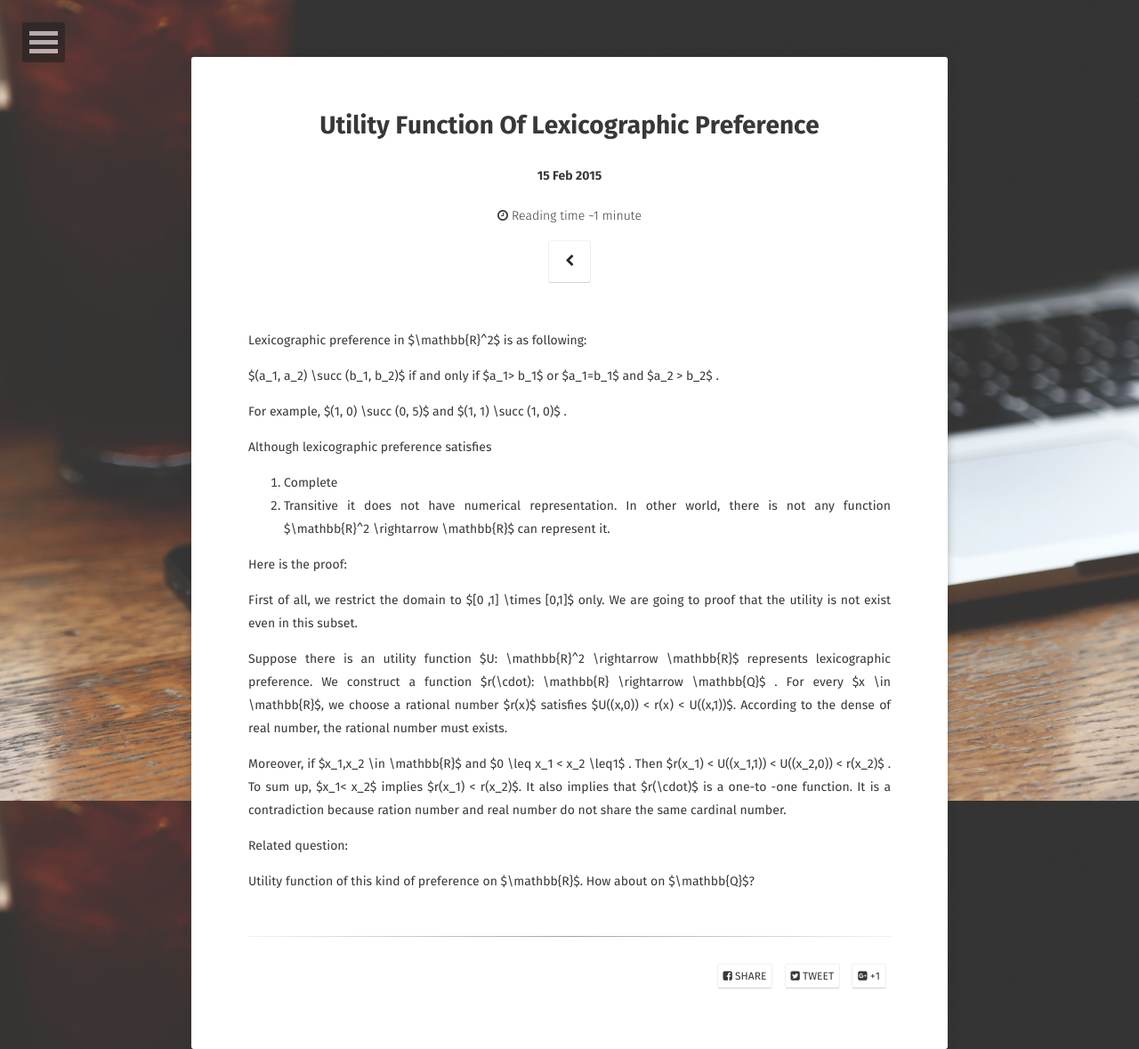
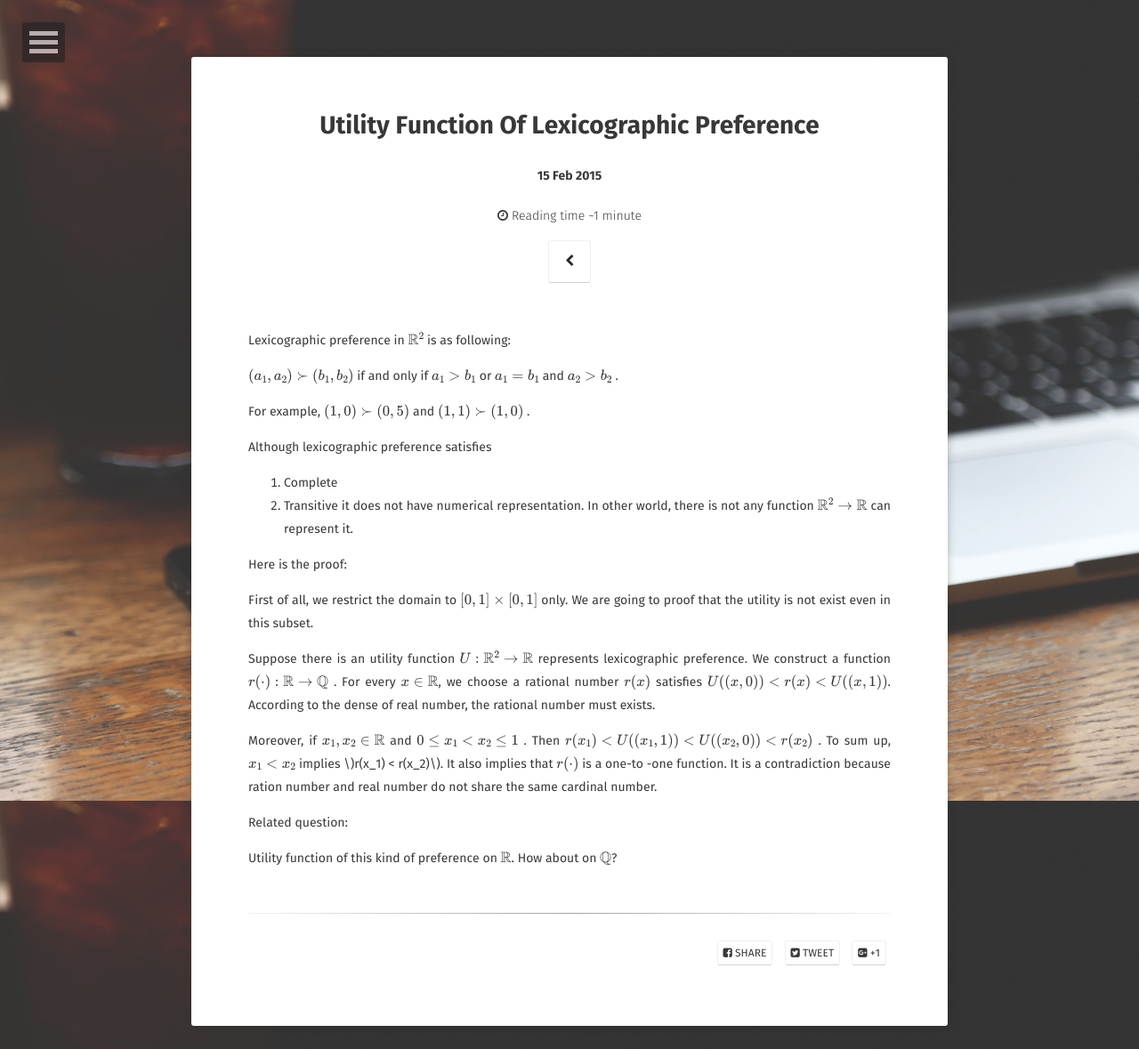
Before and after one commit to SungLinHsieh/sunglinhsieh.github.io, a Jekyll site: the page built from _posts/2015-02-15-Utility-function-of-lexicographic-preference.md, in a window 1280 px wide. Shown: the whole page at 89% size. Built offline with Jekyll 4.4.1, drawn with Linux system fonts in a browser that asks for light colours; some web fonts are replaced; our own code applies the rules of GitHub Pages for plain Markdown files; formulas are drawn with MathJax 3; comment, search, counter and statistics services are not loaded; after the commit the page ends 1153 px from its top, so only the background shows below that.

Commit message:
edit mathjax

```diff
--- a/_posts/2015-02-15-Utility-function-of-lexicographic-preference.md
+++ b/_posts/2015-02-15-Utility-function-of-lexicographic-preference.md
@@ -1,24 +1,24 @@
-Lexicographic preference in $\mathbb{R}^2$ is as following:
+Lexicographic preference in \\(\mathbb{R}^2\\) is as following:
 
-$(a_1, a_2) \succ (b_1, b_2)$ if and only if $a_1> b_1$  or $a_1=b_1$ and $a_2 > b_2$ .
+\\((a_1, a_2) \succ (b_1, b_2)\\) if and only if \\(a_1> b_1\\)  or \\(a_1=b_1\\) and \\(a_2 > b_2\\) .
 
-For example, $(1, 0) \succ (0, 5)$ and $(1, 1) \succ (1, 0)$ .
+For example, \\((1, 0) \succ (0, 5)\\) and \\((1, 1) \succ (1, 0)\\) .
 
 Although lexicographic preference satisfies
 
 1. Complete
 2. Transitive
-it does not have numerical representation. In other world, there is not any function $\mathbb{R}^2 \rightarrow \mathbb{R}$  can represent it.
+it does not have numerical representation. In other world, there is not any function \\(\mathbb{R}^2 \rightarrow \mathbb{R}\\)  can represent it.
 
 
 Here is the proof:
 
-First of all, we restrict the domain to $[0 ,1] \times [0,1]$ only. We are going to proof that the utility is not exist even in this subset.
+First of all, we restrict the domain to \\([0 ,1] \times [0,1]\\) only. We are going to proof that the utility is not exist even in this subset.
 
-Suppose there is an utility function $U: \mathbb{R}^2 \rightarrow \mathbb{R}$ represents lexicographic preference. We construct a function $r(\cdot): \mathbb{R} \rightarrow \mathbb{Q}$ . For every $x \in \mathbb{R}$, we choose a rational number $r(x)$ satisfies $U((x,0)) < r(x) < U((x,1))$. According to the dense of real number, the rational number must exists.
+Suppose there is an utility function \\(U: \mathbb{R}^2 \rightarrow \mathbb{R}\\) represents lexicographic preference. We construct a function \\(r(\cdot): \mathbb{R} \rightarrow \mathbb{Q}\\) . For every \\(x \in \mathbb{R}\\), we choose a rational number \\(r(x)\\) satisfies \\(U((x,0)) < r(x) < U((x,1))\\). According to the dense of real number, the rational number must exists.
 
-Moreover, if $x_1,x_2 \in \mathbb{R}$ and $0 \leq x_1 < x_2 \leq1$ . Then $r(x_1) < U((x_1,1)) < U((x_2,0)) < r(x_2)$  . To sum up, $x_1< x_2$ implies $r(x_1) < r(x_2)$. It also implies that $r(\cdot)$ is a one-to -one function. It is a contradiction because ration number and real number do not share the same cardinal number.
+Moreover, if \\(x_1,x_2 \in \mathbb{R}\\) and \\(0 \leq x_1 < x_2 \leq1\\) . Then \\(r(x_1) < U((x_1,1)) < U((x_2,0)) < r(x_2)\\)  . To sum up, \\(x_1< x_2\\) implies \\)r(x_1) < r(x_2)\\). It also implies that \\(r(\cdot)\\) is a one-to -one function. It is a contradiction because ration number and real number do not share the same cardinal number.
 
 Related question:
 
-Utility function of this kind of preference on $\mathbb{R}$. How about on $\mathbb{Q}$?
+Utility function of this kind of preference on \\(\mathbb{R}\\). How about on \\(\mathbb{Q}\\)?
```
Also changed, not shown: 3 other files.
